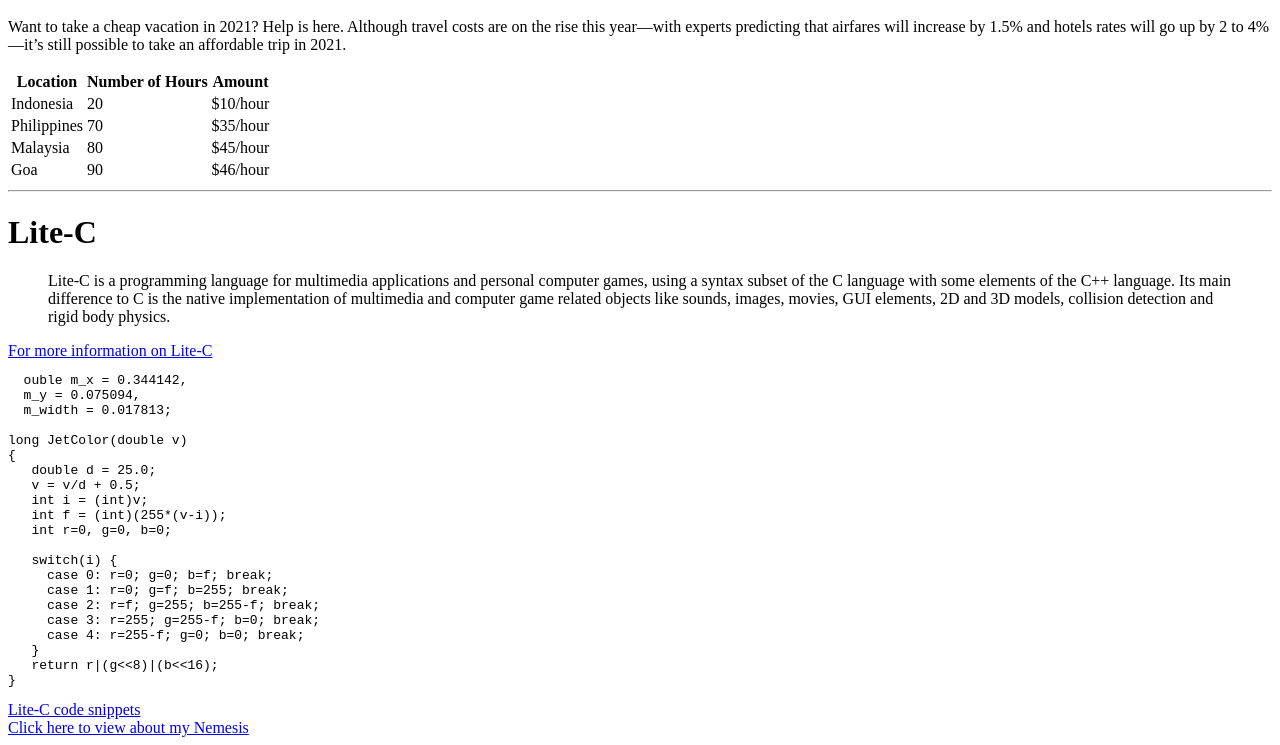
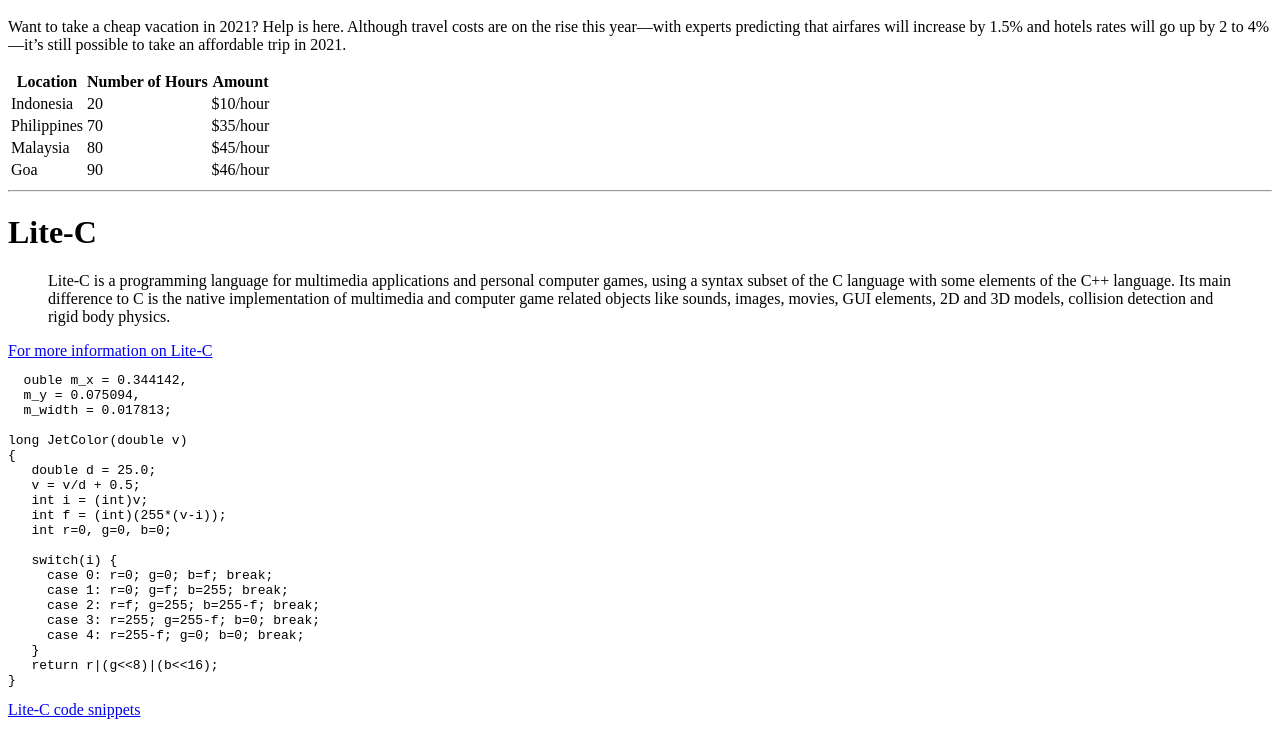
Before and after one commit to 44-563-Web-Apps-S21/webapps-s21-assignment-3-KeerthiMuli, a plain HTML site: page index.html in a window 1280 px wide. Shown: the part 654-1399 px from the top of the page. Drawn offline with Linux system fonts and the light colour scheme.

Commit message:
Link has been updated

```diff
--- a/index.html
+++ b/index.html
@@ -107,7 +107,5 @@ long JetColor(double v)
   <a href="http://www.conitec.net/beta/cscript_intro.htm"> Lite-C code snippets </a>
   <br/>
 
-  <a href="bonus.html">Click here to view about my Nemesis</a>
-
 </body>
 </html>
```
Also changed, not shown: bonus.html (+2 -0 lines).
